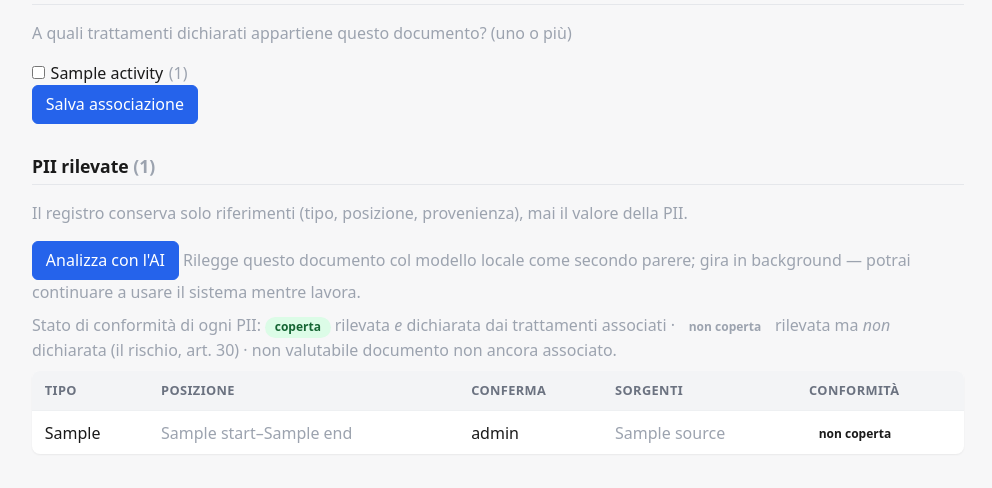
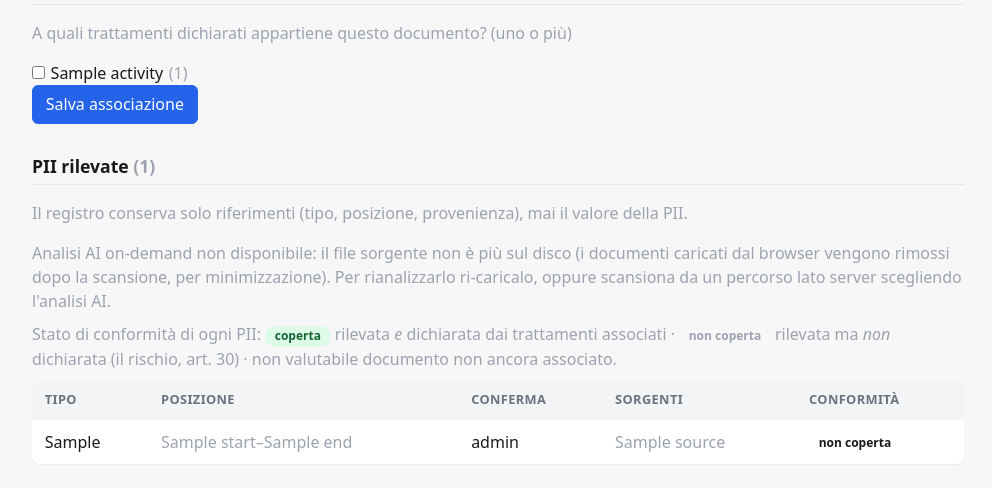
Before and after one commit to algiiii/PII_Detection, a FastAPI app: template pii_detection/web/templates/document.html in a window 1280 px wide. Shown: the part 860-1348 px from the top of the page, without its empty margins (142-1134 px from the left). Before the commit the page ends 1303 px from the top, so only its background shows below. Run offline with FastAPI, Linux system fonts and the light colour scheme; the template is opened without the code that fills it: most values are stand-ins (such as "Sample title", 1, 10 or a date in 2020).

Commit message:
FIX: analisi AI on-demand gestisce il file sorgente mancante degli upload da browser

```diff
--- a/pii_detection/web/app.py
+++ b/pii_detection/web/app.py
@@ -114,6 +114,11 @@ def document_detail(request: Request, document_id: str) -> HTMLResponse:
             "instances": registry.instances_for(document_id),
             "activities": ropa.load(),
             "report": report,
+            # The on-demand AI re-scan re-reads the source file. Browser uploads are
+            # removed after their scan (data minimization), so their path is dangling:
+            # offer the button only when the file is still on disk.
+            "source_available": document.path is not None and Path(document.path).exists(),
+            "scan_ai_error": request.query_params.get("scan_ai_error"),
         },
     )
 
@@ -157,17 +162,29 @@ def scan_document_ai(request: Request, document_id: str) -> RedirectResponse:
     model runs; when the job finishes, the document page shows the new
     ``AI_DISCOVERED``/``DOUBLE_CONFIRMED`` instances.
 
+    If the source file is gone — the common case for a browser upload, whose files
+    are removed after the scan for data minimization — the re-scan cannot re-extract
+    anything, so instead of starting a job that would fail on a dangling path the user
+    is redirected back to the document with an explanatory message.
+
     :param request: the incoming request, for building the redirect URL.
     :param document_id: identifier of an already-recorded document.
-    :returns: a 303 redirect to the job status page.
-    :raises HTTPException: 404 if the document is unknown, 400 if it has no stored path
-        to re-extract from.
+    :returns: a 303 redirect to the job status page, or back to the document detail
+        (with a ``scan_ai_error`` message) when the source file is no longer available.
+    :raises HTTPException: 404 if the document is unknown.
     """
     document = get_registry().get_document(document_id)
     if document is None:
         raise HTTPException(status_code=404, detail=f"unknown document: {document_id}")
-    if not document.path:
-        raise HTTPException(status_code=400, detail="document has no stored path to re-scan")
+    if not document.path or not Path(document.path).exists():
+        url = request.url_for("document_detail", document_id=document_id).include_query_params(
+            scan_ai_error=(
+                "File sorgente non più disponibile: i documenti caricati dal browser "
+                "vengono rimossi dopo la scansione (minimizzazione). Ri-caricalo, oppure "
+                "scansiona da un percorso lato server scegliendo l'analisi AI."
+            )
+        )
+        return RedirectResponse(url=str(url), status_code=303)
     job_id = start_document_ai_job(document_id, document.path)
     url = request.url_for("scan_status", job_id=job_id)
     return RedirectResponse(url=str(url), status_code=303)
--- a/pii_detection/web/templates/document.html
+++ b/pii_detection/web/templates/document.html
@@ -96,11 +96,22 @@
 
   <h2>PII rilevate <span class="muted">({{ instances|length }})</span></h2>
   <p class="muted">Il registro conserva solo riferimenti (tipo, posizione, provenienza), mai il valore della PII.</p>
+  {% if scan_ai_error %}
+  <p class="badge bad" style="display:block;margin:.2rem 0 .6rem">{{ scan_ai_error }}</p>
+  {% endif %}
+  {% if source_available %}
   <form method="post" action="{{ url_for('scan_document_ai', document_id=document.document_id) }}" style="margin:.2rem 0 .6rem">
     <button type="submit">Analizza con l'AI</button>
     <span class="muted">Rilegge questo documento col modello locale come secondo parere; gira in
       background — potrai continuare a usare il sistema mentre lavora.</span>
   </form>
+  {% else %}
+  <p class="muted" style="margin:.2rem 0 .6rem">
+    Analisi AI on-demand non disponibile: il file sorgente non è più sul disco (i documenti
+    caricati dal browser vengono rimossi dopo la scansione, per minimizzazione). Per rianalizzarlo
+    ri-caricalo, oppure scansiona da un percorso lato server scegliendo l'analisi AI.
+  </p>
+  {% endif %}
   <p class="muted" style="margin:.2rem 0 .6rem">
     Stato di conformità di ogni PII:
     <span class="badge ok">coperta</span> rilevata <em>e</em> dichiarata dai trattamenti associati ·
```
Also changed, not shown: pii_detection/tests/web/test_web_scan.py (+18 -0 lines).
